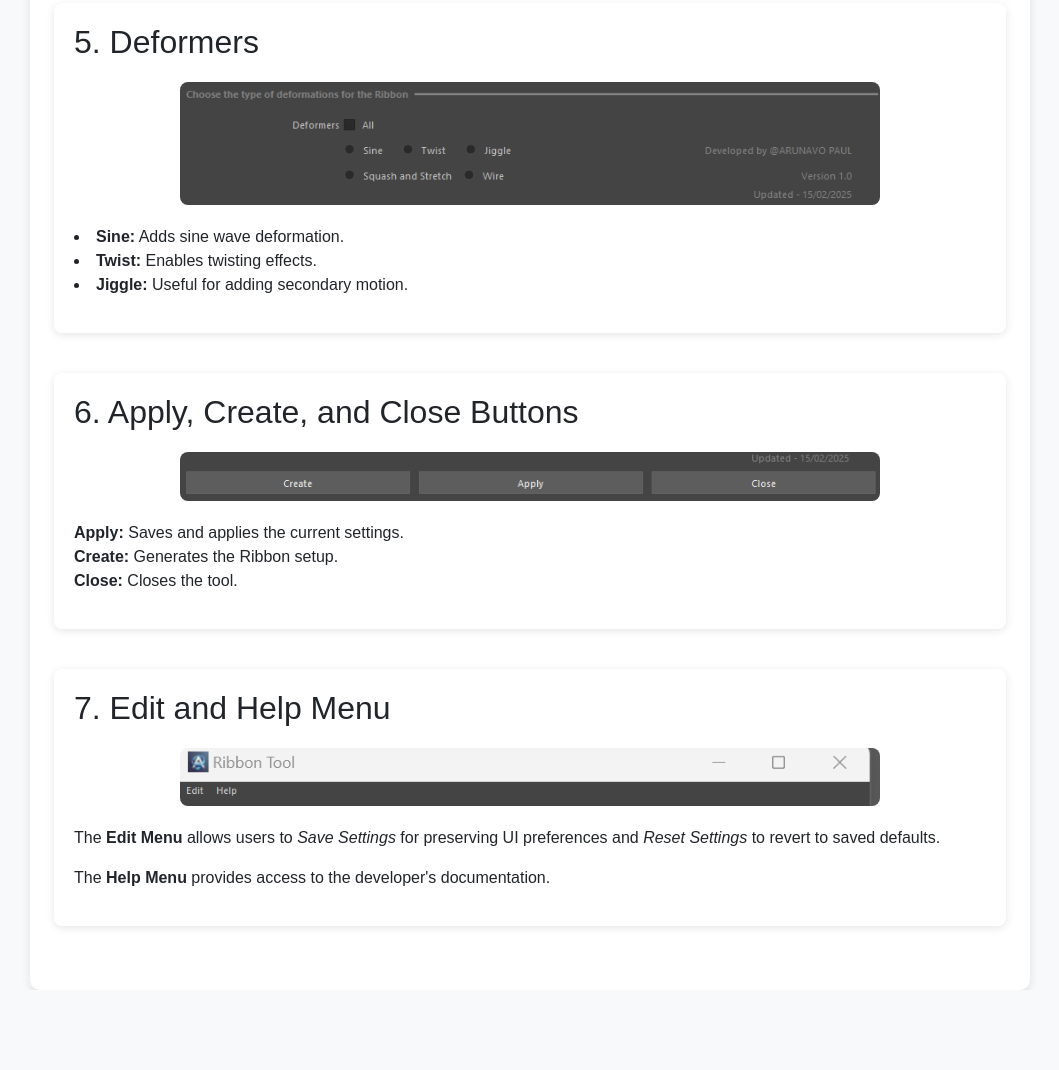
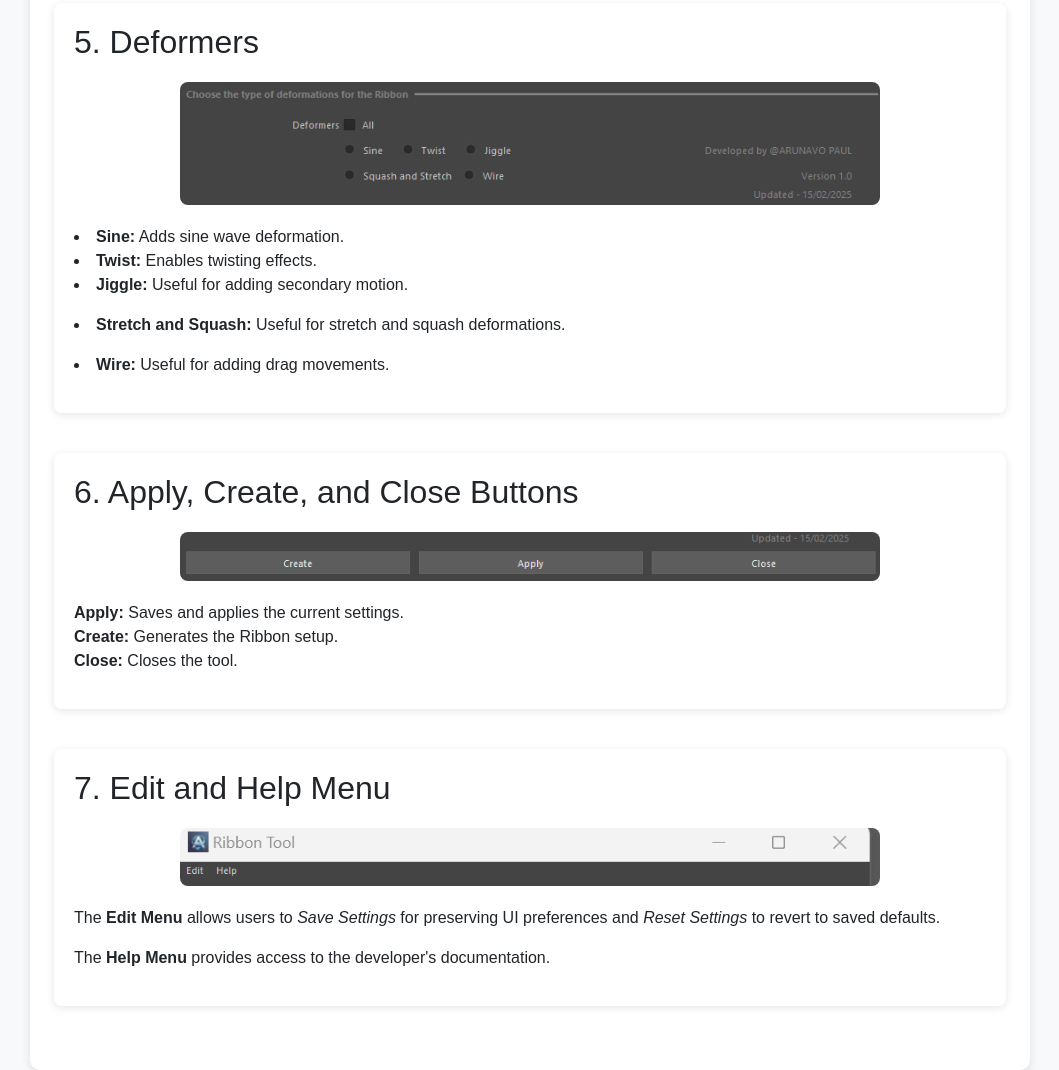
Before and after one commit to Arunavopa/Final_RibbonMaya_UI, a plain HTML site: page index.html in a window 1280 px wide. Shown: the part 1470-2540 px from the top of the page, without its empty margins (110-1169 px from the left). Before the commit the page ends 2460 px from the top, so only its background shows below. Drawn offline with nearby package versions, Linux system fonts and the light colour scheme.

Commit message:
Update index.html

```diff
--- a/index.html
+++ b/index.html
@@ -77,6 +77,8 @@
             <p><li><strong>Sine:</strong> Adds sine wave deformation.</li>
                 <li><strong>Twist:</strong> Enables twisting effects.</li>
                 <li><strong>Jiggle:</strong> Useful for adding secondary motion.</li></p>
+                <li><strong>Stretch and Squash:</strong> Useful for stretch and squash deformations.</li></p>
+                <li><strong>Wire:</strong> Useful for adding drag movements.</li></p>
         </div>
 
         <div class="section">
```
